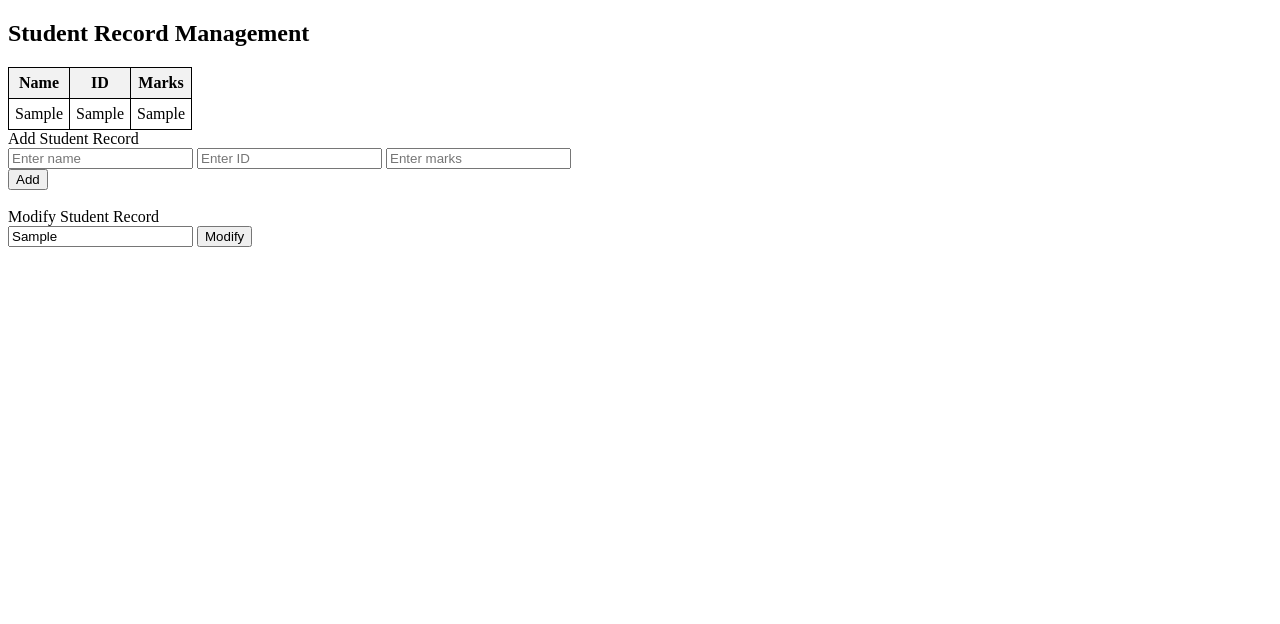
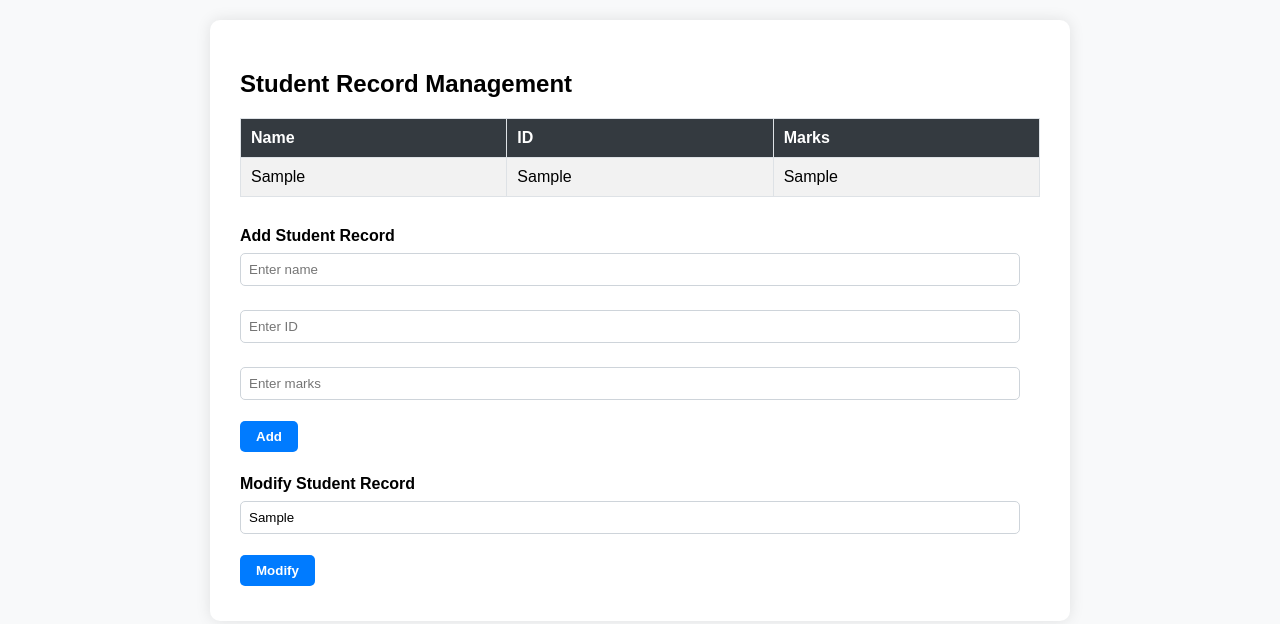
Before and after one commit to wblake-dev/lab-evaluation-1, a plain HTML site: page index.html in a window 1280 px wide. Both pictures are taken after typing "Sample", "Sample", "Sample", "Sample" into the empty fields and a click on the button "Add". Drawn offline with nearby package versions, Linux system fonts and the light colour scheme.

Commit message:
css_added

```diff
--- a/index.html
+++ b/index.html
@@ -8,7 +8,9 @@
     <script src="https://ajax.googleapis.com/ajax/libs/jquery/3.7.1/jquery.min.js"></script>
   </head>
   <body>
+    <div class="container">
       <h2>Student Record Management</h2>
+
       <table id="studentTable">
         <tr>
           <th>Name</th>
@@ -28,6 +30,7 @@
       <label>Modify Student Record</label><br />
       <input type="text" id="mod-id" placeholder="Enter ID to modify" />
       <button id="modifyBtn">Modify</button>
+    </div>
 
     <div id="overlay"></div>
     <div id="popup">
--- a/script.js
+++ b/script.js
@@ -92,3 +92,9 @@ function closePopup() {
   $("#overlay").hide();
   editRow = null;
 }
+
+$("#overlay").click(closePopup);
+
+$(document).keydown(function (e) {
+  if (e.key === "Escape") closePopup();
+});
--- a/style.css
+++ b/style.css
@@ -1,14 +1,87 @@
-/* Keep original styling */
-table,
+/* style.css */
+body {
+  font-family: Arial, sans-serif;
+  margin: 0;
+  padding: 20px;
+  background-color: #f8f9fa;
+}
+
+.container {
+  max-width: 800px;
+  margin: auto;
+  background: white;
+  padding: 30px;
+  border-radius: 10px;
+  box-shadow: 0 0 15px rgba(0, 0, 0, 0.1);
+}
+
+table {
+  width: 100%;
+  border-collapse: collapse;
+  margin-bottom: 30px;
+}
+
 th,
 td {
-  border: 1px solid black;
-  border-collapse: collapse;
-  padding: 6px;
+  border: 1px solid #dee2e6;
+  padding: 10px;
+  text-align: left;
 }
 
 th {
+  background-color: #343a40;
+  color: white;
+}
+
+tr:nth-child(even) {
   background-color: #f2f2f2;
+}
+
+tr:hover {
+  background-color: #e9ecef;
+}
+
+label {
+  font-weight: bold;
+}
+
+input[type="text"] {
+  width: calc(100% - 20px);
+  padding: 8px;
+  margin: 8px 0 16px 0;
+  border: 1px solid #ced4da;
+  border-radius: 5px;
+  box-sizing: border-box;
+}
+
+button {
+  background-color: #007bff;
+  color: white;
+  padding: 8px 16px;
+  margin: 5px 0;
+  border: none;
+  border-radius: 5px;
+  cursor: pointer;
+  font-weight: bold;
+}
+
+button:hover {
+  background-color: #0056b3;
+}
+
+#popup {
+  display: none;
+  position: fixed;
+  top: 20%;
+  left: 50%;
+  transform: translateX(-50%);
+  background-color: #ffffff;
+  border: 2px solid #343a40;
+  padding: 20px;
+  width: 300px;
+  border-radius: 8px;
+  z-index: 1001;
+  box-shadow: 0 0 20px rgba(0, 0, 0, 0.3);
 }
 
 #overlay {
@@ -18,28 +91,10 @@ th {
   left: 0;
   width: 100%;
   height: 100%;
-  background: rgba(0, 0, 0, 0.6); /* darker background */
-  z-index: 999;
+  background: rgba(0, 0, 0, 0.5);
+  z-index: 1000;
 }
 
-#popup {
-  display: none;
-  position: fixed;
-  top: 50%;
-  left: 50%;
-  transform: translate(-50%, -50%);
-  background-color: #fff;
-  border: 1px solid #ccc;
-  padding: 20px 30px;
-  box-shadow: 0 8px 20px rgba(0, 0, 0, 0.3);
-  border-radius: 10px;
-  z-index: 1000;
-  width: 300px;
+h4 {
+  margin-top: 0;
 }
-
-#popup h4 {
-  margin-top: 0;
-  margin-bottom: 10px;
-  font-size: 18px;
-  color: #333;
-}
```
Lines whose indentation alone changed are shown as unchanged.
